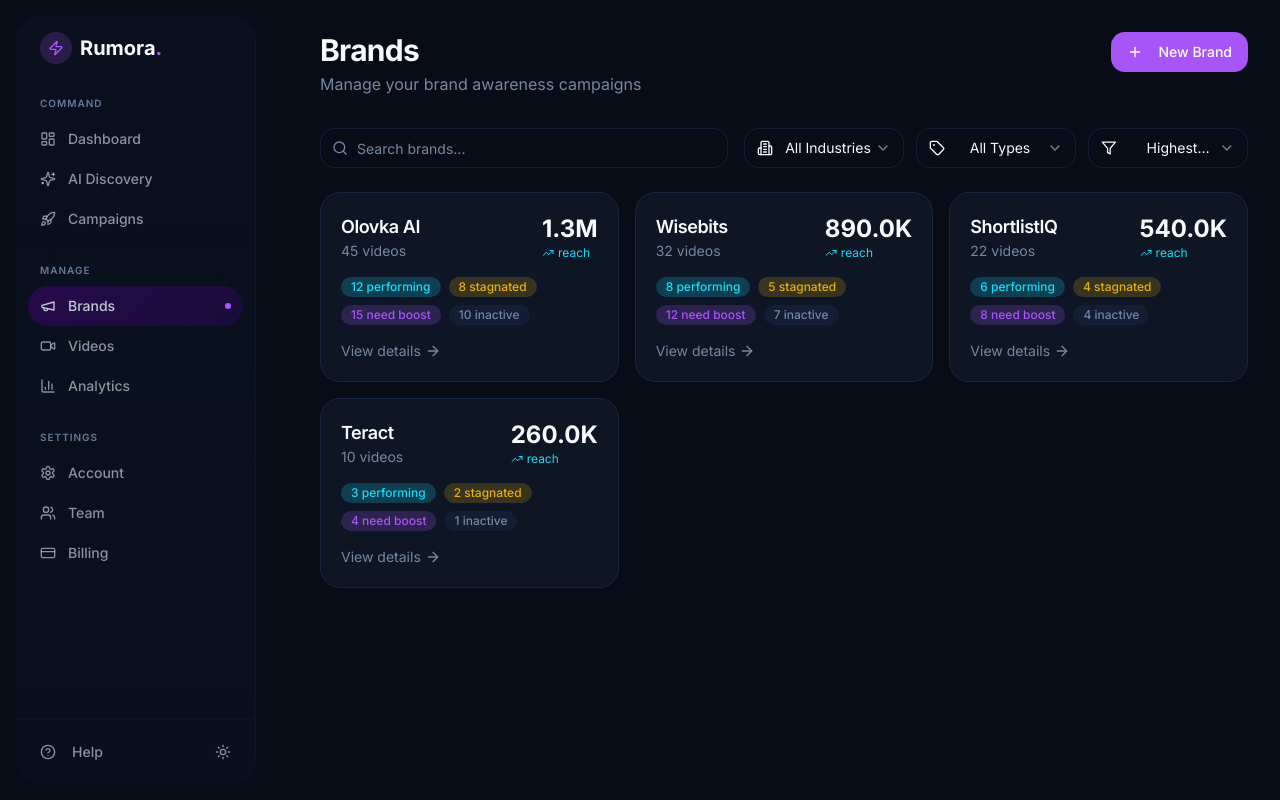
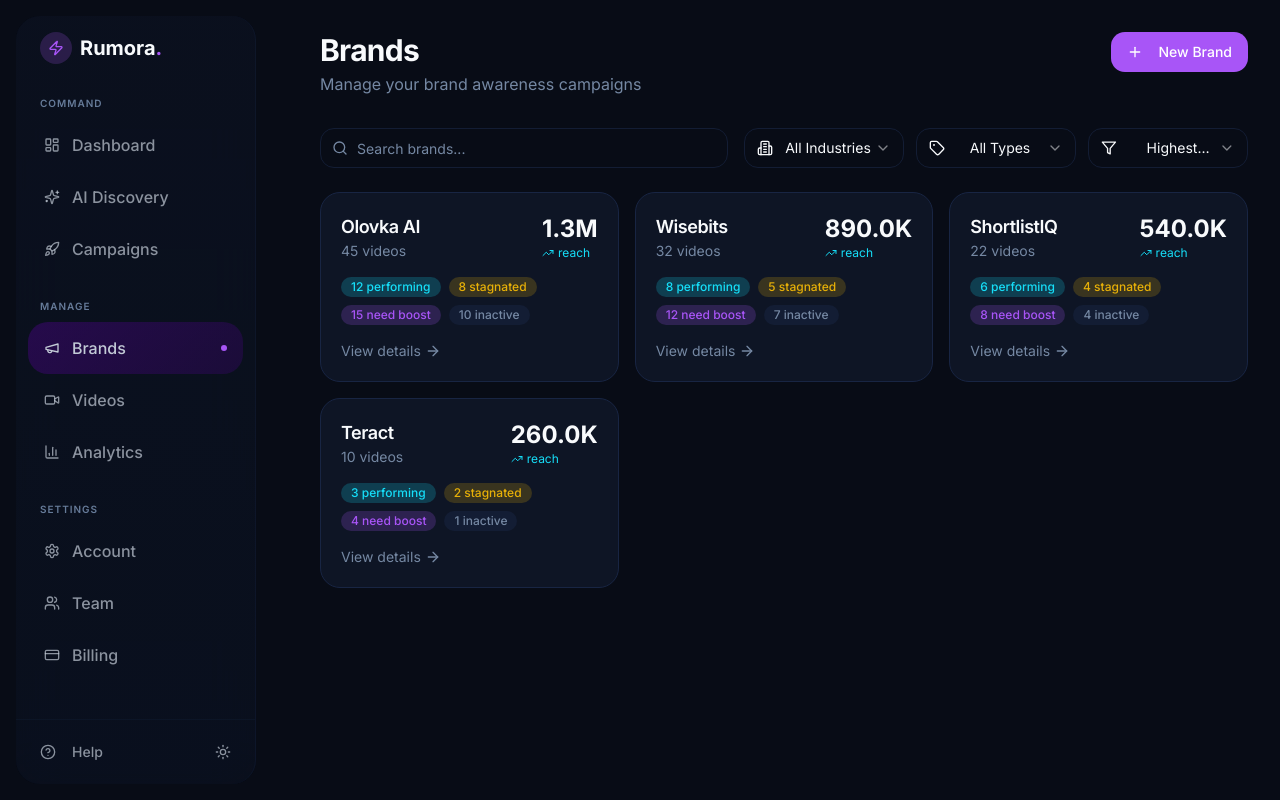
Before and after one commit to Kasra1637/vidcommenting, a React (Vite) app: page /brands in a window 1280 px wide. Built offline with nearby package versions, Linux system fonts and the light colour scheme; the HTML template or start-up script is replaced by a standard one.

Commit message:
Updated index.css

```diff
--- a/src/components/layout/AppLayout.tsx
+++ b/src/components/layout/AppLayout.tsx
@@ -87,7 +87,7 @@ const AppLayout = ({ children }: AppLayoutProps) => {
               <p className="mb-2 px-3 text-[10px] font-semibold uppercase tracking-widest text-sidebar-muted">
                 {section.title}
               </p>
-              <div className="space-y-1">
+              <div className="space-y-2">
                 {section.items.map((item) => {
                   const isActive =
                     location === item.href ||
--- a/src/index.css
+++ b/src/index.css
@@ -308,7 +308,7 @@
 
   /* Navigation item */
   .nav-item {
-    @apply flex items-center gap-3 rounded-xl px-3 py-2.5 text-sm font-medium transition-all duration-150;
+    @apply flex items-center gap-3 rounded-xl px-4 py-3.5 text-base font-medium transition-all duration-150;
     @apply text-sidebar-foreground/70;
   }
 
```
